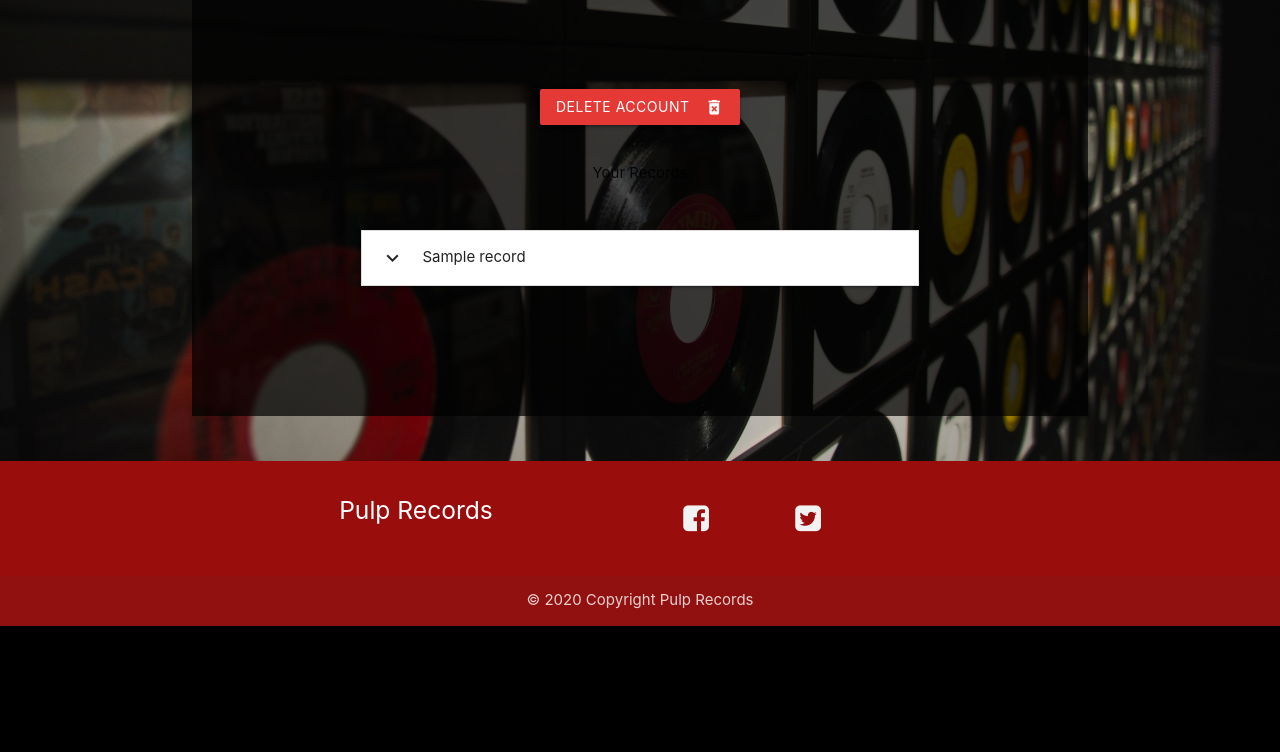
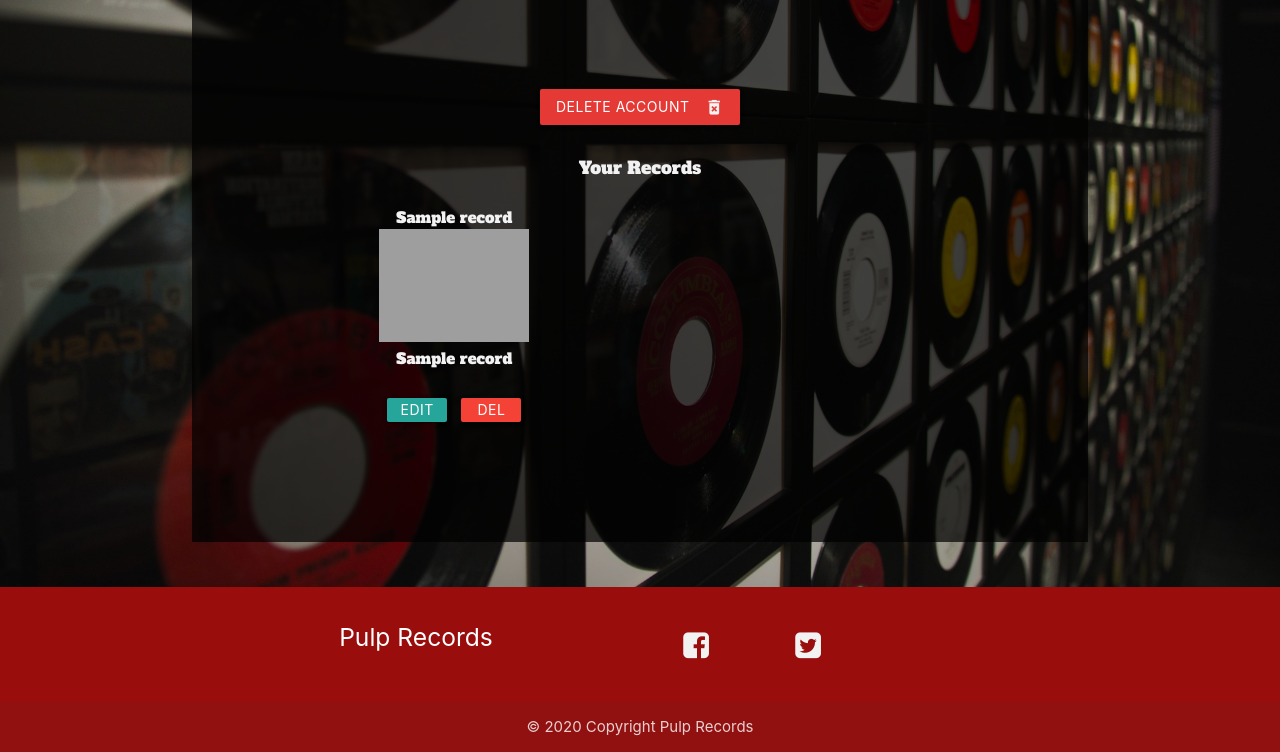
Before and after one commit to Timmy-Bergkvist/pulp-records, a Flask app: template templates/profile.html in a window 1280 px wide. Shown: the part 292-1044 px from the top of the page. Before the commit the page ends 918 px from the top, so only its background shows below. Run offline with Flask 2, Linux system fonts and the light colour scheme; the template is opened without the code that fills it: most values are stand-ins (such as "Sample title", 1, 10 or a date in 2020); some libraries are stand-ins or nearby versions; grey boxes are pictures that could not be loaded.

Commit message:
styled records and profile.html to display records in line

```diff
--- a/static/css/style.css
+++ b/static/css/style.css
@@ -123,11 +123,7 @@ textarea {
   color: #F2F2F2;
 }
 
-.title {
-  font-family: 'Alfa Slab One', sans-serif;
-  color: #F2F2F2;
-  font-size: x-large;
-}
+
 
 #info-container {
   background-color: rgba(0, 0, 0, 0.71);
@@ -216,6 +212,10 @@ span, .error {
   font-size: inherit;
 }
 
+.material-icons {
+  color: #F2F2F2;
+}
+
 .record-images img{
   max-width: 60%;
 }
@@ -256,20 +256,39 @@ span, .error {
 .img-collection{
   width: 100%;
   height: 100%;
-  max-width: 250px;
-  max-height: 250px;
+  max-width: 150px;
+  max-height: 150px;
 }
 .img-collection:hover {
   color: #dad3d246 !important;
 }
+
+
+
 /*----------------view record---------------*/
 .collapsible-body, span {
   color: #F2F2F2 !important;
   font-size: large;
 }
+
 /*----------------edit record---------------*/
 .hiden-form{
   display: none;
+}
+
+/*------------------profile-----------------*/
+
+.h6header {
+  font-family: 'Alfa Slab One', sans-serif;
+  color: #F2F2F2;
+}
+
+.btn_small {
+  height: 24px;
+  width: 60px;
+  line-height: 24px;
+  margin: 5px 5px;
+  padding: 0 0.5em;
 }
 
 /*---------------------------<-Footer->-------------------------------*/
--- a/static/js/script.js
+++ b/static/js/script.js
@@ -5,6 +5,7 @@ $(document).ready(function() {
   $('.tabs').tabs();  // Function for tabs when you click on each tab.
   $('.sidenav').sidenav(); // Function for sidenav hamburger menu button.
   $('.parallax').parallax(); // Function for parallax background image.
+  $(".dropdown-trigger").dropdown();
 });
 
 
--- a/templates/addrecords.html
+++ b/templates/addrecords.html
@@ -52,7 +52,7 @@
             <button class="btn waves-effect grey darken-1" type="submit" name="action">Add Record
                 <i class="material-icons right">playlist_add</i>
             </button>
-            <a href="{{ url_for('index') }}" class="waves-effect waves-light btn grey">
+            <a href="{{ url_for('index') }}" class="waves-effect waves-light btn grey darken-1">
                 <i class="material-icons right">cancel</i>Cancel</a>
             </div>
         </form>
--- a/templates/profile.html
+++ b/templates/profile.html
@@ -13,29 +13,20 @@
         <br><br>
         <a class="btn waves-effect waves-light red darken-1" href="{{url_for('delete_profile', user_id=user._id)}}">Delete account<i class="material-icons right">delete_forever</i></a>
         <br><br>
-        <p>Your Records</p>
+        <h6 class="h6header">Your Records</h6>
         <br>
         <div class="container center records-container">
-            <div class="row">
-                <ul class="collapsible" data-collapsible="accordion">
-                    {% for record in recordCollection %}
-                    <li>
-                        <div class="collapsible-header">
-                            <i class="material-icons left">expand_more</i>
-                            <div class="div-lable center">{{record.artist_name}}</div>
-                        </div>
-                        <div class="collapsible-body center">
-                            <div>
-                                <img alt="img-collection" class="img-collection" src="{{ record.image_id }}">
-                                <div class="div-lable center">{{record.record_title}}</div>
-                                <br>
-                                <a href="{{url_for('edit_record', record_id=record._id)}}" class="waves-effect waves-light btn btn_small">Edit Record</a>
-                                <a href="{{url_for('delete_record', record_id=record._id)}}" class="waves-effect waves-light btn btn_small red">Delete Record</a>
-                            </div>
-                        </div>
-                    </li>
-                    {% endfor %}
-                </ul>
+            <div class="row col s12 m4 l4">
+                {% for record in recordCollection %}
+                <div class="collection-item center col s12 m4 l4">
+                    <div class="div-label center">{{record.artist_name}}</div>
+                    <img alt="img-collection" class="img-collection" src="{{ record.image_id }}">
+                    <div class="div-label center">{{record.record_title}}</div>
+                    <br>
+                    <a href="{{url_for('edit_record', record_id=record._id)}}" class="waves-effect waves-light btn btn_small">Edit</a>
+                    <a href="{{url_for('delete_record', record_id=record._id)}}" class="waves-effect waves-light btn btn_small red">Del</a>
+                </div>
+                {% endfor %}
             </div>
         </div>
         <br><br>
--- a/templates/viewrecord.html
+++ b/templates/viewrecord.html
@@ -40,8 +40,8 @@
             </div>
             <div class="row center">
                 {% if current_user.username == record.added_by %}
-                <a class="waves-effect waves-light btn btn_small" href="{{url_for('edit_record', record_id=record._id)}}">Edit record<i class="material-icons right">build</i></a>
-                <a class="waves-effect waves-light btn btn_small" href="{{url_for('delete_record', record_id=record._id)}}">Delete record<i class="material-icons right">delete_forever</i></a>
+                <a class="waves-effect waves-light btn btn-small" href="{{url_for('edit_record', record_id=record._id)}}">Edit record<i class="material-icons right">build</i></a>
+                <a class="waves-effect waves-light btn btn-small" href="{{url_for('delete_record', record_id=record._id)}}">Delete record<i class="material-icons right">delete_forever</i></a>
                 {% endif %}
             </div>
         </div>
```
Also changed, not shown: templates/records.html (+9 -13 lines).
